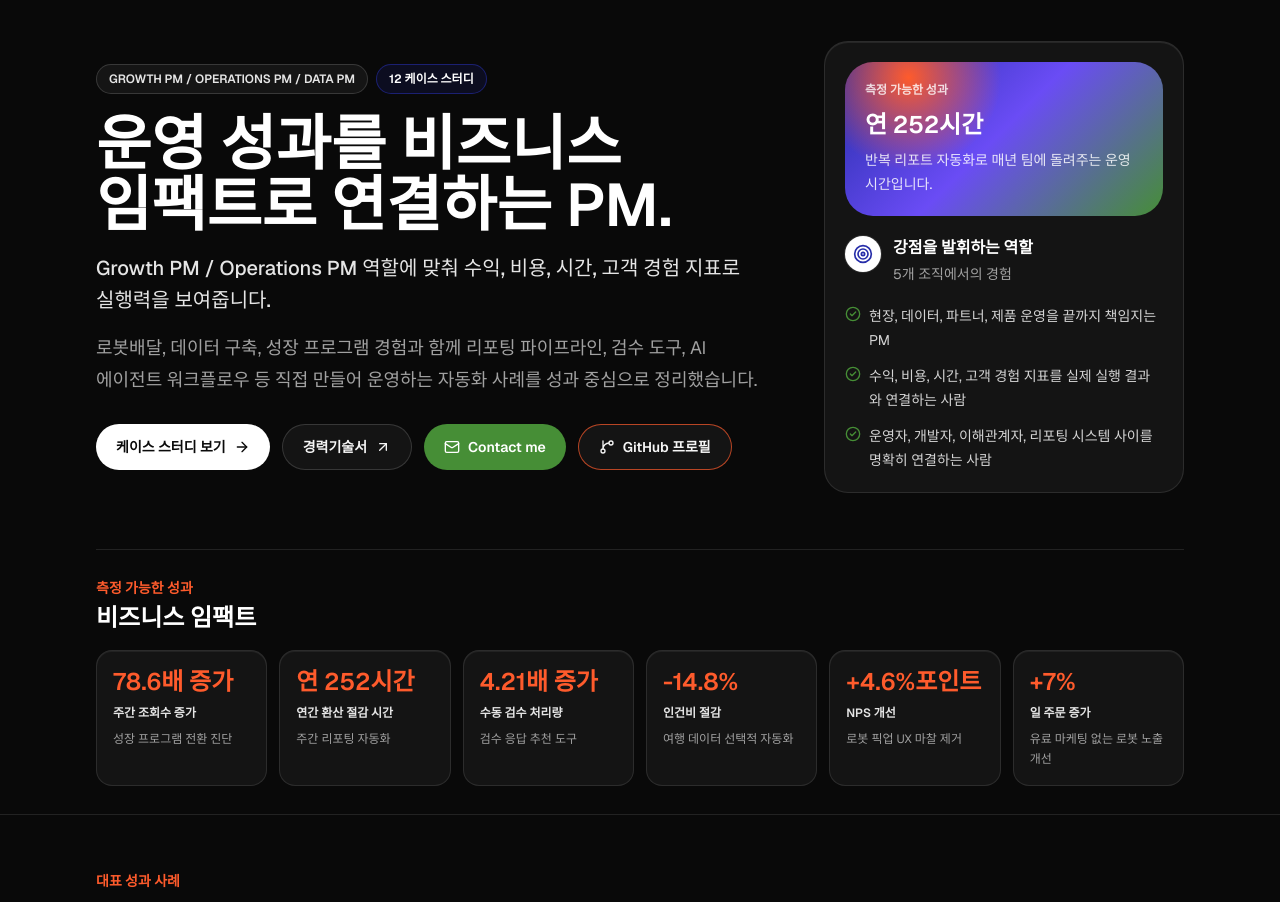
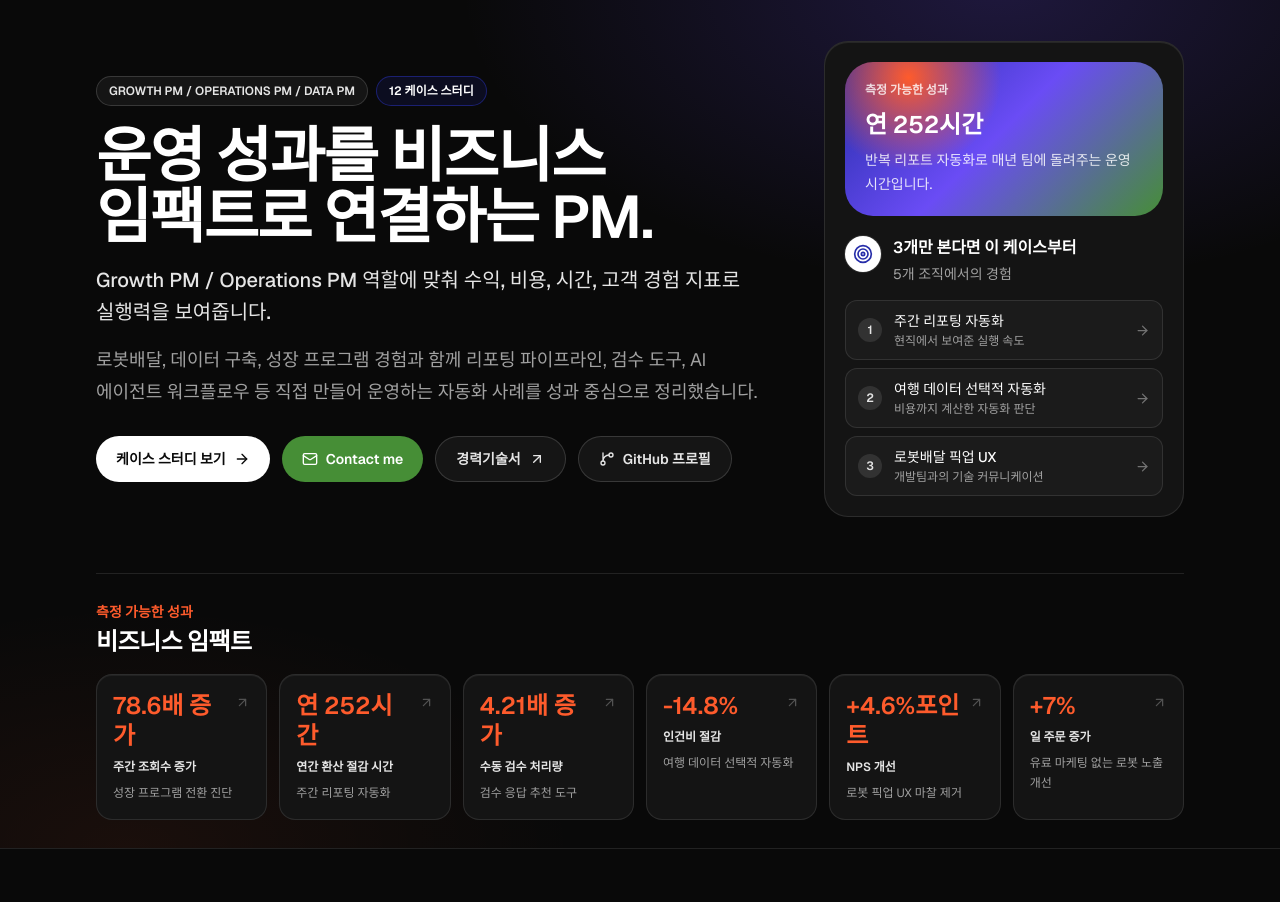
Before and after one commit to Joshua-sung/portfolio-archive, a Next.js app: page /ko in a window 1280 px wide. Shown: the part 80-982 px from the top of the page. Built offline with nearby package versions, Linux system fonts and the light colour scheme; no server answers.

Commit message:
Redesign homepage scan path and card hierarchy

```diff
--- a/src/components/homepage-landing.tsx
+++ b/src/components/homepage-landing.tsx
@@ -43,6 +43,7 @@ const homeCopy = {
     capabilitiesTitle: "Operating strengths behind the outcomes",
     companiesEyebrow: "Project Experience",
     companiesTitle: "Companies and roles behind the work",
+    startHereTitle: "If you only review 3 cases",
   },
   ko: {
     eyebrow: "Growth PM / Operations PM / Data PM",
@@ -72,6 +73,7 @@ const homeCopy = {
     capabilitiesTitle: "성과 뒤에 있는 운영 강점",
     companiesEyebrow: "업무 성과 사례",
     companiesTitle: "회사별 경력과 대표 성과",
+    startHereTitle: "3개만 본다면 이 케이스부터",
   },
 } satisfies Record<Locale, Record<string, string | string[]>>;
 
@@ -154,6 +156,43 @@ const impactMetrics = {
   ],
 } satisfies Record<Locale, { value: string; label: string; detail: string; href: string }[]>;
 
+const startHereCases = {
+  en: [
+    {
+      title: "Weekly reporting automation",
+      reason: "Execution speed in the current role",
+      href: "/work-archive/performance-reporting-automation",
+    },
+    {
+      title: "Selective travel-data automation",
+      reason: "Cost-aware automation judgment",
+      href: "/work-archive/travel-data-build-automation",
+    },
+    {
+      title: "Robot delivery pickup UX",
+      reason: "Technical communication with developers",
+      href: "/work-archive/robot-delivery-pickup-ux",
+    },
+  ],
+  ko: [
+    {
+      title: "주간 리포팅 자동화",
+      reason: "현직에서 보여준 실행 속도",
+      href: "/work-archive/performance-reporting-automation",
+    },
+    {
+      title: "여행 데이터 선택적 자동화",
+      reason: "비용까지 계산한 자동화 판단",
+      href: "/work-archive/travel-data-build-automation",
+    },
+    {
+      title: "로봇배달 픽업 UX",
+      reason: "개발팀과의 기술 커뮤니케이션",
+      href: "/work-archive/robot-delivery-pickup-ux",
+    },
+  ],
+} satisfies Record<Locale, { title: string; reason: string; href: string }[]>;
+
 export function HomepageLanding({
   locale = defaultLocale,
   featuredEntries,
@@ -169,10 +208,18 @@ export function HomepageLanding({
 }) {
   const copy = homeCopy[locale];
   const localizedImpactMetrics = impactMetrics[locale];
+  const localizedStartHere = startHereCases[locale];
 
   return (
     <>
-      <section data-homepage="hiring-hero" className="border-b border-white/10 bg-portfolio-canvas text-white">
+      <section
+        data-homepage="hiring-hero"
+        className="relative isolate overflow-hidden border-b border-white/10 bg-portfolio-canvas text-white"
+      >
+        <div
+          aria-hidden="true"
+          className="pointer-events-none absolute inset-0 -z-10 bg-[radial-gradient(ellipse_60%_50%_at_78%_0%,rgba(106,76,245,0.22),transparent_70%),radial-gradient(ellipse_50%_40%_at_10%_100%,rgba(254,91,44,0.07),transparent_70%)]"
+        />
         <Container>
           <div className="grid gap-8 py-10 lg:grid-cols-[minmax(0,1fr)_360px] lg:items-center lg:py-14">
             <div className="min-w-0">
@@ -192,7 +239,7 @@ export function HomepageLanding({
               </div>
               <h1
                 data-homepage="hero-title"
-                className="mt-5 max-w-[22rem] break-keep text-4xl font-semibold leading-[1.02] text-white sm:max-w-4xl sm:text-6xl"
+                className="mt-5 max-w-[22rem] break-keep text-4xl font-semibold leading-[1.02] tracking-tight text-white sm:max-w-4xl sm:text-6xl"
               >
                 {copy.title}
               </h1>
@@ -218,25 +265,25 @@ export function HomepageLanding({
                   <ArrowRight size={16} aria-hidden="true" />
                 </Link>
                 <Link
+                  data-homepage="contact-cta"
+                  href={contactUrl}
+                  className="inline-flex min-h-11 items-center justify-center gap-2 rounded-full bg-brand-green px-5 py-3 text-sm font-semibold text-white transition hover:bg-brand-green/85"
+                >
+                  <Mail size={16} aria-hidden="true" />
+                  {copy.contactCta}
+                </Link>
+                <Link
                   href={localizePath("/resume", locale)}
-                  className="inline-flex min-h-11 items-center justify-center gap-2 rounded-full border border-white/15 bg-portfolio-surface px-5 py-3 text-sm font-semibold text-neutral-100 transition hover:border-brand-blue hover:text-white"
+                  className="inline-flex min-h-11 items-center justify-center gap-2 rounded-full border border-white/15 bg-white/5 px-5 py-3 text-sm font-semibold text-neutral-200 transition hover:border-white/40 hover:bg-white/10 hover:text-white"
                 >
                   {copy.secondaryCta}
                   <ArrowUpRight size={16} aria-hidden="true" />
                 </Link>
                 <Link
-                  data-homepage="contact-cta"
-                  href={contactUrl}
-                  className="inline-flex min-h-11 items-center justify-center gap-2 rounded-full bg-brand-green px-5 py-3 text-sm font-semibold text-white transition hover:bg-brand-blue"
-                >
-                  <Mail size={16} aria-hidden="true" />
-                  {copy.contactCta}
-                </Link>
-                <Link
                   href={githubUrl}
                   target="_blank"
                   rel="noreferrer"
-                  className="inline-flex min-h-11 items-center justify-center gap-2 rounded-full border border-brand-orange/70 bg-portfolio-surface px-5 py-3 text-sm font-semibold text-neutral-100 transition hover:bg-brand-orange hover:text-white"
+                  className="inline-flex min-h-11 items-center justify-center gap-2 rounded-full border border-white/15 bg-white/5 px-5 py-3 text-sm font-semibold text-neutral-200 transition hover:border-white/40 hover:bg-white/10 hover:text-white"
                 >
                   <GitBranch size={16} aria-hidden="true" />
                   {copy.proofCta}
@@ -267,20 +314,36 @@ export function HomepageLanding({
                   <Target size={20} aria-hidden="true" />
                 </div>
                 <div>
-                  <h2 className="font-semibold text-white">{copy.fitTitle}</h2>
+                  <h2 className="font-semibold text-white">{copy.startHereTitle}</h2>
                   <p className="mt-1 text-sm text-neutral-400">
                     {(copy.contextLabel as string).replace("{n}", String(companies.length))}
                   </p>
                 </div>
               </div>
-              <ul className="mt-5 space-y-3 text-sm leading-6 text-neutral-300">
-                {(copy.fitItems as string[]).map((item) => (
-                  <li key={item} className="flex gap-2">
-                    <CheckCircle2 className="mt-0.5 h-4 w-4 shrink-0 text-brand-green" aria-hidden="true" />
-                    <span className="min-w-0 break-words">{item}</span>
+              <ol className="mt-4 space-y-2">
+                {localizedStartHere.map((item, index) => (
+                  <li key={item.href}>
+                    <Link
+                      data-homepage="start-here-case"
+                      href={localizePath(item.href, locale)}
+                      className="group flex min-h-11 items-center gap-3 rounded-xl border border-white/10 bg-white/[0.03] px-3 py-2.5 transition hover:border-brand-orange/70 hover:bg-white/[0.07]"
+                    >
+                      <span className="flex h-6 w-6 shrink-0 items-center justify-center rounded-full bg-white/10 text-xs font-semibold text-neutral-200 transition group-hover:bg-brand-orange group-hover:text-white">
+                        {index + 1}
+                      </span>
+                      <span className="min-w-0 flex-1">
+                        <span className="block break-keep text-sm font-medium leading-5 text-white">{item.title}</span>
+                        <span className="mt-0.5 block break-keep text-xs leading-4 text-neutral-400">{item.reason}</span>
+                      </span>
+                      <ArrowRight
+                        size={15}
+                        className="shrink-0 text-neutral-500 transition group-hover:translate-x-0.5 group-hover:text-white"
+                        aria-hidden="true"
+                      />
+                    </Link>
                   </li>
                 ))}
-              </ul>
+              </ol>
             </aside>
           </div>
 
@@ -288,7 +351,7 @@ export function HomepageLanding({
             <div className="mb-4 flex flex-col gap-1 sm:flex-row sm:items-end sm:justify-between">
               <div>
                 <p className="text-sm font-semibold uppercase text-brand-orange">{copy.impactEyebrow}</p>
-                <h2 className="mt-1 text-2xl font-semibold text-white">{copy.impactTitle}</h2>
+                <h2 className="mt-1 text-2xl font-semibold tracking-tight text-white">{copy.impactTitle}</h2>
               </div>
             </div>
             <div className="grid grid-cols-2 gap-3 lg:grid-cols-6">
@@ -297,9 +360,16 @@ export function HomepageLanding({
                   key={`${metric.value}-${metric.label}`}
                   data-homepage="impact-metric"
                   href={localizePath(metric.href, locale)}
-                  className="group min-w-0 rounded-2xl border border-white/10 bg-portfolio-surface p-4 shadow-[inset_0_1px_0_rgba(255,255,255,0.06)] transition hover:border-brand-orange"
+                  className="group min-w-0 rounded-2xl border border-white/10 bg-portfolio-surface p-4 shadow-[inset_0_1px_0_rgba(255,255,255,0.06)] transition duration-200 hover:-translate-y-0.5 hover:border-brand-orange"
                 >
-                  <p className="break-words text-2xl font-semibold leading-tight text-brand-orange">{metric.value}</p>
+                  <div className="flex items-start justify-between gap-2">
+                    <p className="break-words text-2xl font-semibold leading-tight text-brand-orange">{metric.value}</p>
+                    <ArrowUpRight
+                      size={15}
+                      className="mt-1 shrink-0 text-neutral-600 transition group-hover:text-brand-orange"
+                      aria-hidden="true"
+                    />
+                  </div>
                   <p className="mt-2 text-xs font-semibold uppercase leading-4 text-neutral-200">{metric.label}</p>
                   <p className="mt-2 break-keep text-xs leading-5 text-neutral-400">{metric.detail}</p>
                 </Link>
@@ -314,7 +384,7 @@ export function HomepageLanding({
           <div className="mb-8 flex flex-col gap-4 sm:flex-row sm:items-end sm:justify-between">
             <div className="max-w-3xl">
               <p className="text-sm font-semibold uppercase text-brand-orange">{copy.casesEyebrow}</p>
-              <h2 className="mt-3 text-3xl font-semibold text-white">{copy.casesTitle}</h2>
+              <h2 className="mt-3 text-3xl font-semibold tracking-tight text-white">{copy.casesTitle}</h2>
               <p className="mt-4 leading-7 text-neutral-400">{copy.casesDescription}</p>
             </div>
             <Link
@@ -337,15 +407,36 @@ export function HomepageLanding({
         <Container>
           <div className="mb-8 max-w-3xl">
             <p className="text-sm font-semibold uppercase text-brand-blue">{copy.capabilitiesEyebrow}</p>
-            <h2 className="mt-3 text-3xl font-semibold text-neutral-950">{copy.capabilitiesTitle}</h2>
+            <h2 className="mt-3 text-3xl font-semibold tracking-tight text-neutral-950">{copy.capabilitiesTitle}</h2>
+          </div>
+          <div data-homepage="fit-banner" className="mb-6 rounded-2xl border border-brand-blue/15 bg-white p-6">
+            <div className="flex items-center gap-3">
+              <div className="rounded-lg bg-brand-blue/10 p-2 text-brand-blue">
+                <Target size={20} aria-hidden="true" />
+              </div>
+              <h3 className="font-semibold text-neutral-950">{copy.fitTitle}</h3>
+            </div>
+            <ul className="mt-4 grid gap-3 sm:grid-cols-3">
+              {(copy.fitItems as string[]).map((item) => (
+                <li key={item} className="flex gap-2 text-sm leading-6 text-neutral-700">
+                  <CheckCircle2 className="mt-0.5 h-4 w-4 shrink-0 text-brand-green" aria-hidden="true" />
+                  <span className="min-w-0 break-keep">{item}</span>
+                </li>
+              ))}
+            </ul>
           </div>
           <div className="grid gap-4 md:grid-cols-2 lg:grid-cols-3">
             {capabilities.map((capability) => {
               const Icon = capability.icon;
               return (
-                <div key={capability.title} className="rounded-md border border-neutral-200 bg-white p-5">
-                  <Icon className="text-brand-blue" size={22} aria-hidden="true" />
-                  <h3 className="mt-4 font-semibold text-neutral-950">{capability.title}</h3>
+                <div
+                  key={capability.title}
+                  className="rounded-2xl border border-neutral-200 bg-white p-5 transition hover:border-brand-blue/40 hover:shadow-sm"
+                >
+                  <div className="inline-flex rounded-lg bg-brand-blue/10 p-2 text-brand-blue">
+                    <Icon size={20} aria-hidden="true" />
+                  </div>
+                  <h3 className="mt-3 font-semibold text-neutral-950">{capability.title}</h3>
                   <p className="mt-2 text-sm leading-6 text-neutral-600">{capability.description}</p>
                 </div>
               );
--- a/src/components/tag-chip.tsx
+++ b/src/components/tag-chip.tsx
@@ -2,11 +2,24 @@ import Link from "next/link";
 import { tagToSlug } from "@/lib/content";
 import { defaultLocale, localizePath, type Locale } from "@/lib/i18n";
 
-export function TagChip({ tag, locale = defaultLocale }: { tag: string; locale?: Locale }) {
+export function TagChip({
+  tag,
+  locale = defaultLocale,
+  variant = "light",
+}: {
+  tag: string;
+  locale?: Locale;
+  variant?: "light" | "dark";
+}) {
   return (
     <Link
       href={localizePath(`/tags/${tagToSlug(tag)}`, locale)}
-      className="inline-flex rounded-md border border-neutral-200 bg-white px-2.5 py-1 text-xs font-medium leading-4 text-neutral-700 transition hover:border-brand-green hover:text-brand-green"
+      className={[
+        "inline-flex rounded-md border px-2.5 py-1 text-xs font-medium leading-4 transition",
+        variant === "dark"
+          ? "border-white/10 bg-white/5 text-neutral-300 hover:border-brand-green hover:text-white"
+          : "border-neutral-200 bg-white text-neutral-700 hover:border-brand-green hover:text-brand-green",
+      ].join(" ")}
     >
       #{tag}
     </Link>
```
Also changed, not shown: src/app/globals.css (+18 -0 lines), src/components/work-card.tsx (+11 -6 lines).
